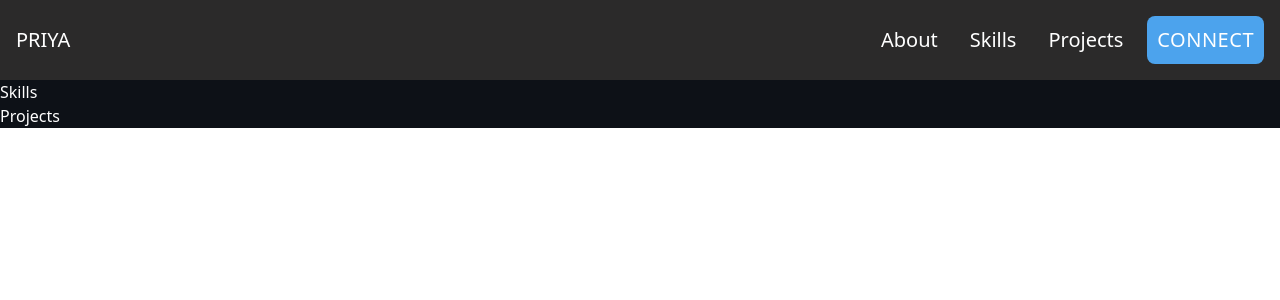
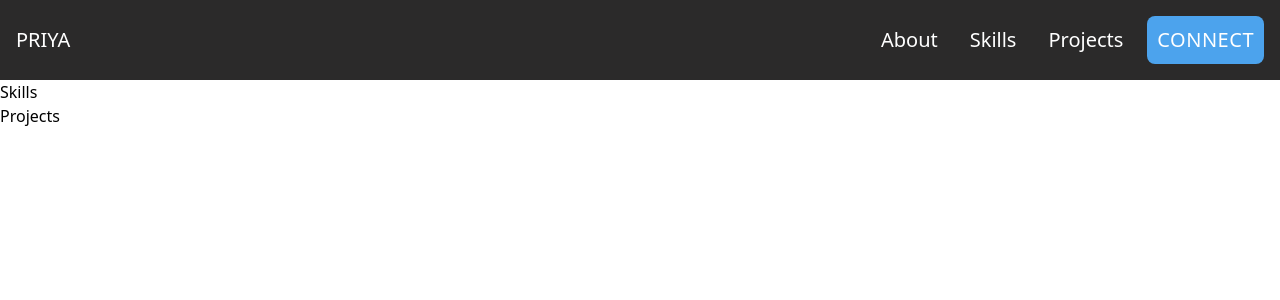
Before and after one commit to priyagupta-js/Codefolio, a React (Vite) app: page / in a window 1280 px wide. Shown: the top 300 px of the page. Built offline with nearby package versions, Linux system fonts and the light colour scheme.

Commit message:
Modified Navbar

```diff
--- a/src/components/About.jsx
+++ /dev/null
@@ -1,8 +0,0 @@
-function About()
-{
-    <>
-        <h1>About</h1>
-    </>
-}
-
-export default About;
--- /dev/null
+++ b/src/components/About/About.css
@@ -0,0 +1,5 @@
+
+.About-section
+{
+
+}
--- /dev/null
+++ b/src/components/About/About.jsx
@@ -0,0 +1,13 @@
+import "./About.css"
+function About()
+{
+    <div className="About-section">
+    <div className="section-heading">
+        <h1>About</h1>
+    </div>
+
+
+    </div>
+}
+
+export default About;
--- a/src/index.css
+++ b/src/index.css
@@ -21,3 +21,7 @@
     background-color: var(--color-accent);
     @apply px-2.5  py-2.5 tracking-wide rounded-lg
 }
+.section-heading
+{
+    @apply text-4xl ;
+}
--- a/src/pages/Homepage.jsx
+++ b/src/pages/Homepage.jsx
@@ -1,19 +1,16 @@
 import Navbar from "../components/Navbar/Navbar";
-import About from "../components/About";
+import About from "../components/About/About";
 import Skills from "../components/Skills";
 import Projects from "../components/Projects";
+import "../../src/index.css";
 function Homepage()
 {
     return(
         <>
             <Navbar />
-            <div className="body-container">
-
-
             <About />
             <Skills />
             <Projects />
-            </div>
         </>
     );
 }
```
